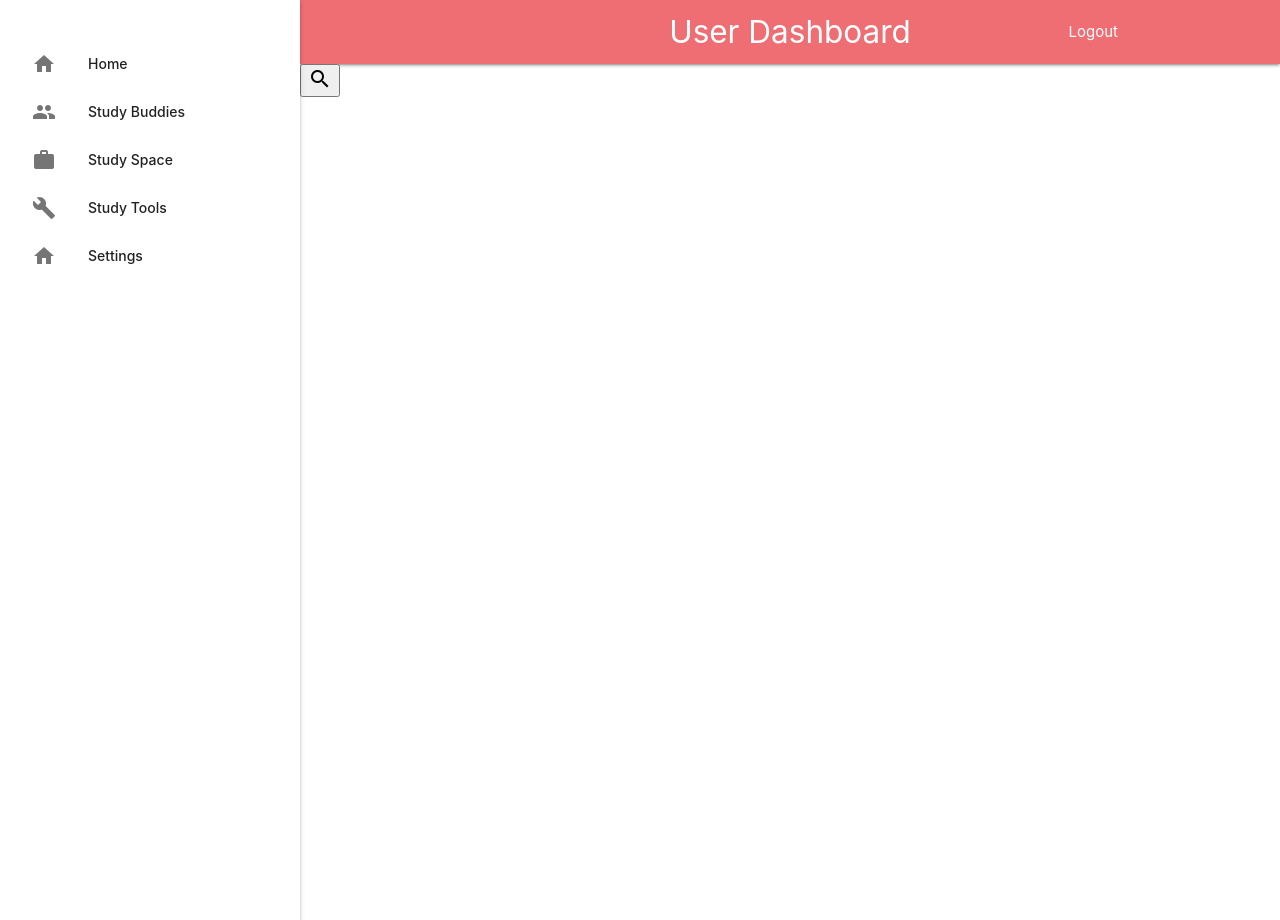
After one commit to angelatom/celsius, a Flask app: page /studybuddy in a window 1280 px wide. The commit adds this page. Run offline with Flask 2, Linux system fonts and the light colour scheme.

Commit message:
find buddies

```diff
--- a/app.py
+++ b/app.py
@@ -73,10 +73,17 @@ def logout():
 def dashboard():
     return render_template('dashboard.html')
 
-@app.route('/test')
+@app.route('/studyspace')
 def test():
     return render_template('studyspace.html')
 
+@app.route('/studybuddy')
+def find_study_buddy():
+    return render_template('find.html')
+
+@app.route('/findbuddy', methods=['POST', 'GET'])
+def find_buddy_results():
+    return database.matchTags(session['userID'])
 
 @app.route('/findstudyspace', methods=['POST', 'GET'])
 def findstudyspace():
--- a/templates/dashboard.html
+++ b/templates/dashboard.html
@@ -29,10 +29,10 @@
 			</div>
 		</li>
 		<li><a href=""><i class="material-icons">home</i>Home</a></li>
-		<li><a href=""><i class="material-icons">people</i>Study Buddies</a></li>
-		<li><a href=""><i class="material-icons">work</i>Study Space</a></li>
-		<li><a href=""><i class="material-icons">build</i>Study Tools</a></li>
-		<li><a href=""><i class="material-icons">home</i>Settings</a></li>
+		<li><a href="/studybuddy"><i class="material-icons">people</i>Study Buddies</a></li>
+		<li><a href="/studyspace"><i class="material-icons">work</i>Study Space</a></li>
+		<li><a href="/studytools"><i class="material-icons">build</i>Study Tools</a></li>
+		<li><a href="/settings"><i class="material-icons">home</i>Settings</a></li>
 	</ul>
 	<div class="content bg">
 		{%block content%}
--- /dev/null
+++ b/templates/find.html
@@ -0,0 +1,8 @@
+{% extends "dashboard.html" %}
+{%block title%}
+{%endblock%}
+{% block content %}
+    <form class = "col s12" method="POST" action="/findbuddy">
+         <button type="submit"><i class="material-icons">search</i></button>
+    </form>
+{% endblock %}
```
